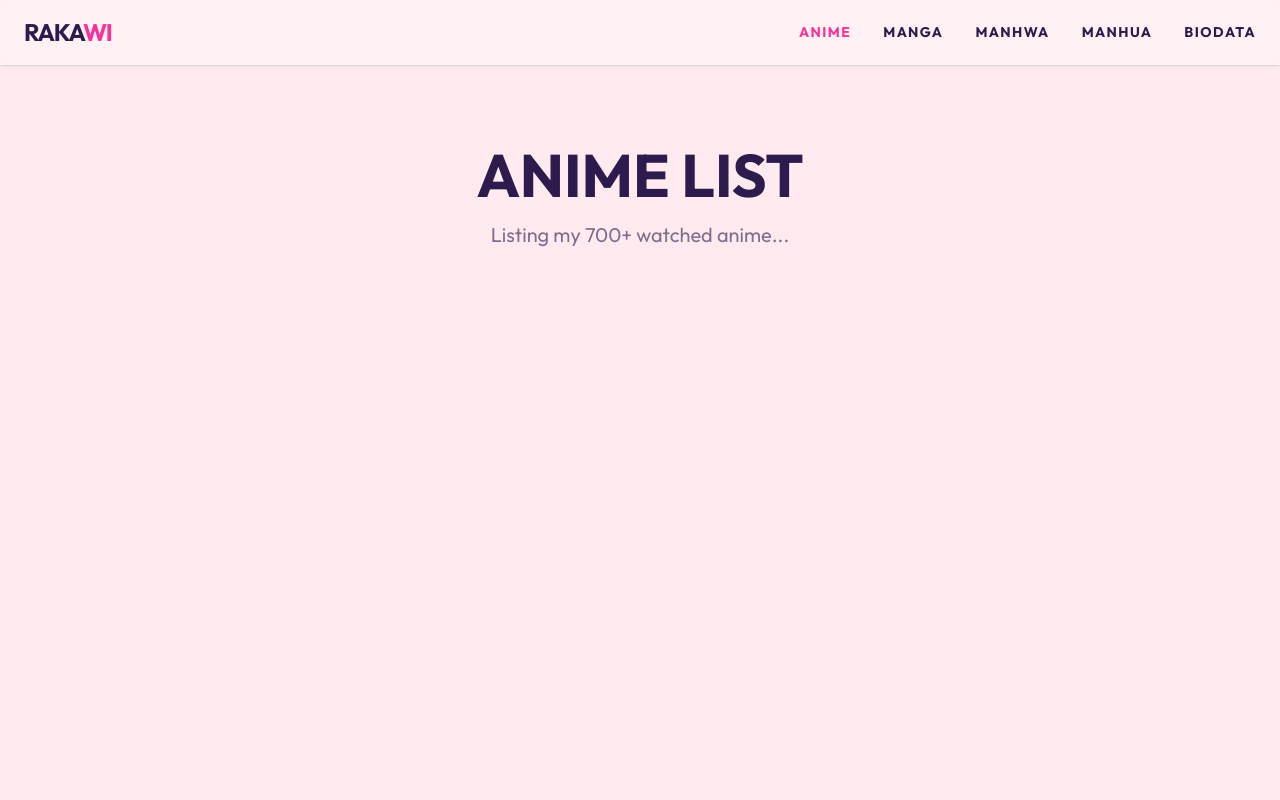
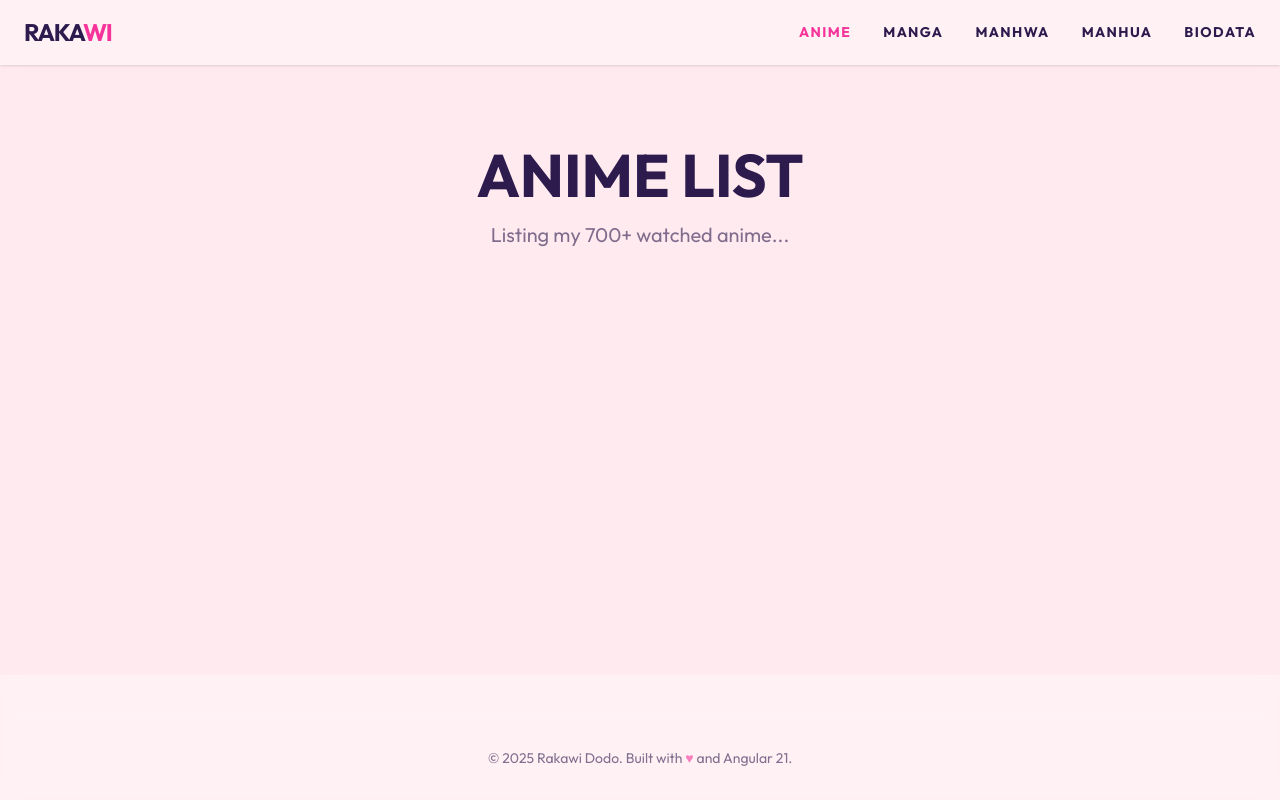
Before and after one commit to agungdh/rakawi-dodo.my.id, an Angular app: page /anime in a window 1280 px wide. Shown: the top 800 px of the page. Built offline with nearby package versions, Linux system fonts and the light colour scheme.

Commit message:
feat: Implement full-height flexbox layout, add scroll restoration, and update build scripts.

```diff
--- a/package.json
+++ b/package.json
@@ -7,7 +7,8 @@
     "build": "ng build",
     "watch": "ng build --watch --configuration development",
     "test": "ng test",
-    "serve:ssr:raka-widodo-weebs": "node dist/raka-widodo-weebs/server/server.mjs"
+    "serve:ssr:raka-widodo-weebs": "node dist/raka-widodo-weebs/server/server.mjs",
+    "serve": "serve ./dist/browser"
   },
   "prettier": {
     "printWidth": 100,
--- a/src/app/app.config.ts
+++ b/src/app/app.config.ts
@@ -1,5 +1,5 @@
 import { ApplicationConfig, provideBrowserGlobalErrorListeners } from '@angular/core';
-import { provideRouter } from '@angular/router';
+import { provideRouter, withInMemoryScrolling } from '@angular/router';
 
 import { routes } from './app.routes';
 import { provideClientHydration, withEventReplay } from '@angular/platform-browser';
@@ -7,6 +7,11 @@ import { provideClientHydration, withEventReplay } from '@angular/platform-brows
 export const appConfig: ApplicationConfig = {
   providers: [
     provideBrowserGlobalErrorListeners(),
-    provideRouter(routes), provideClientHydration(withEventReplay())
+    provideRouter(
+      routes,
+      withInMemoryScrolling({
+        scrollPositionRestoration: 'top',
+      })
+    ),
   ]
 };
--- a/src/app/app.css
+++ b/src/app/app.css
@@ -0,0 +1,5 @@
+:host {
+    display: flex;
+    flex-direction: column;
+    min-height: 100vh;
+}
--- a/src/app/home/home.component.css
+++ b/src/app/home/home.component.css
@@ -1,5 +1,6 @@
 :host {
     display: block;
+    flex-grow: 1;
 }
 
 .animate-fade-in-up {
--- a/src/app/pages/anime/anime.component.css
+++ b/src/app/pages/anime/anime.component.css
@@ -1,3 +1,4 @@
 :host {
     display: block;
+    flex-grow: 1;
 }
--- a/src/app/pages/anime/anime.component.html
+++ b/src/app/pages/anime/anime.component.html
@@ -1,4 +1,4 @@
-<div class="pt-20 min-h-screen text-center">
+<div class="pt-20 text-center">
     <h1 class="text-6xl font-black text-[var(--color-cyber-purple)] mb-4">ANIME LIST</h1>
     <p class="text-xl opacity-60">Listing my 700+ watched anime...</p>
 </div>
--- a/src/app/pages/biodata/biodata.component.css
+++ b/src/app/pages/biodata/biodata.component.css
@@ -1,3 +1,4 @@
 :host {
     display: block;
+    flex-grow: 1;
 }
--- a/src/app/pages/manga/manga.component.css
+++ b/src/app/pages/manga/manga.component.css
@@ -1,3 +1,4 @@
 :host {
     display: block;
+    flex-grow: 1;
 }
--- a/src/app/pages/manhua/manhua.component.css
+++ b/src/app/pages/manhua/manhua.component.css
@@ -1,3 +1,4 @@
 :host {
     display: block;
+    flex-grow: 1;
 }
--- a/src/app/pages/manhwa/manhwa.component.css
+++ b/src/app/pages/manhwa/manhwa.component.css
@@ -1,3 +1,4 @@
 :host {
     display: block;
+    flex-grow: 1;
 }
--- a/src/app/pages/manhwa/manhwa.component.html
+++ b/src/app/pages/manhwa/manhwa.component.html
@@ -1,4 +1,4 @@
-<div class="pt-20 min-h-screen text-center">
+<div class="pt-20 text-center">
     <h1 class="text-6xl font-black text-[var(--color-cyber-purple)] mb-4">MANHWA</h1>
     <p class="text-xl opacity-60">Solo Leveling and more...</p>
 </div>
--- a/src/styles.css
+++ b/src/styles.css
@@ -1,5 +1,3 @@
-/* You can add global styles to this file, and also import other style files */
-
 @import url('https://fonts.googleapis.com/css2?family=Noto+Sans+JP:wght@300;400;700;900&family=Outfit:wght@300;400;700&display=swap');
 @import "tailwindcss";
 
@@ -14,4 +12,5 @@ body {
   font-family: 'Outfit', 'Noto Sans JP', sans-serif;
   background-color: var(--color-sakura-pink);
   color: var(--color-text-main);
+  margin: 0;
 }
```
